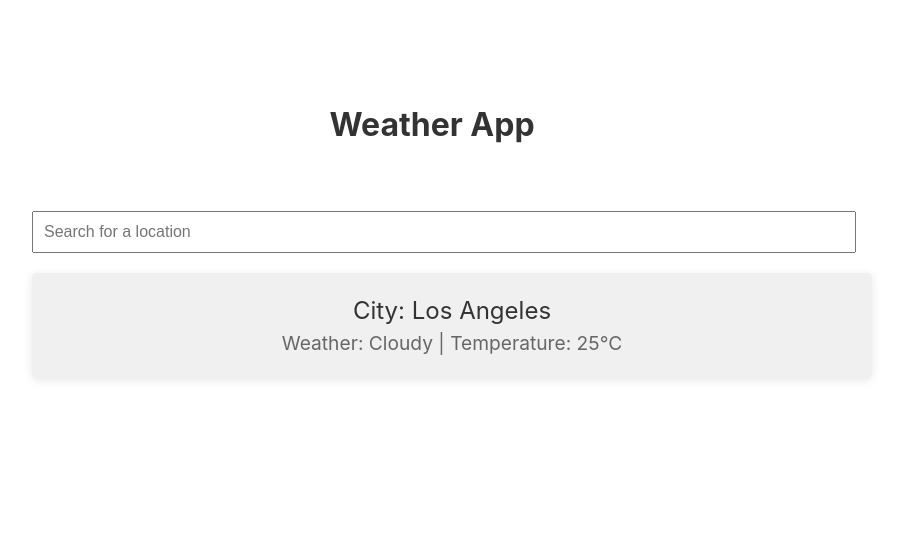
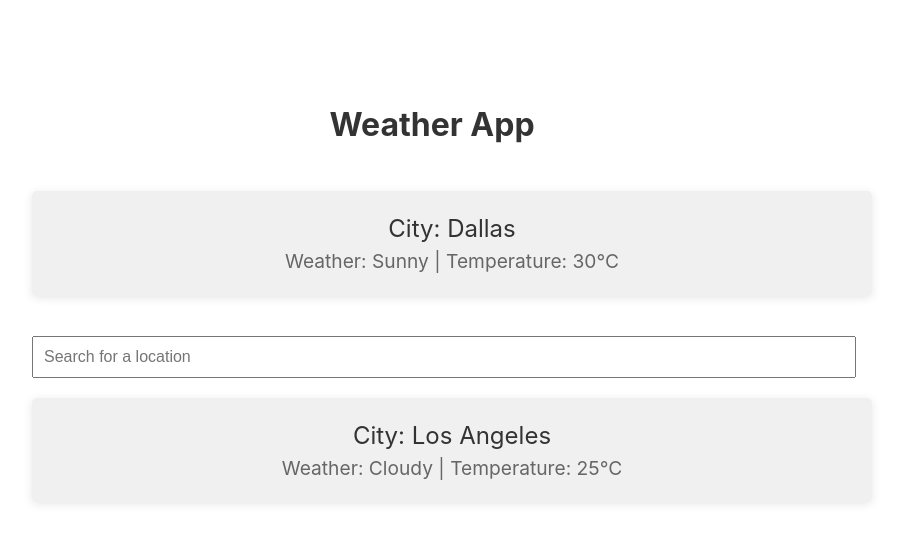
Before and after one commit to l-lavapie071/REACT-Assingment-1, a React (Vite) app in the folder weather-app-vite/: page / in a window 1280 px wide. Shown: the top 542 px of the page, without its empty margins (208-1111 px from the left). Built offline with nearby package versions, Linux system fonts and the light colour scheme.

Commit message:
Added Static Display Component

```diff
--- a/weather-app-vite/src/pages/Home.jsx
+++ b/weather-app-vite/src/pages/Home.jsx
@@ -55,6 +55,9 @@ export default function FetchJsonData() {
           <div className="app">
             <h1 className="title">Weather App</h1>
           </div>
+          <div className="display-weather">
+            <DisplayWeatherAndTemp location={data[8]} />
+          </div>
           <div className="search-location">
             <input
               type="text"
```
